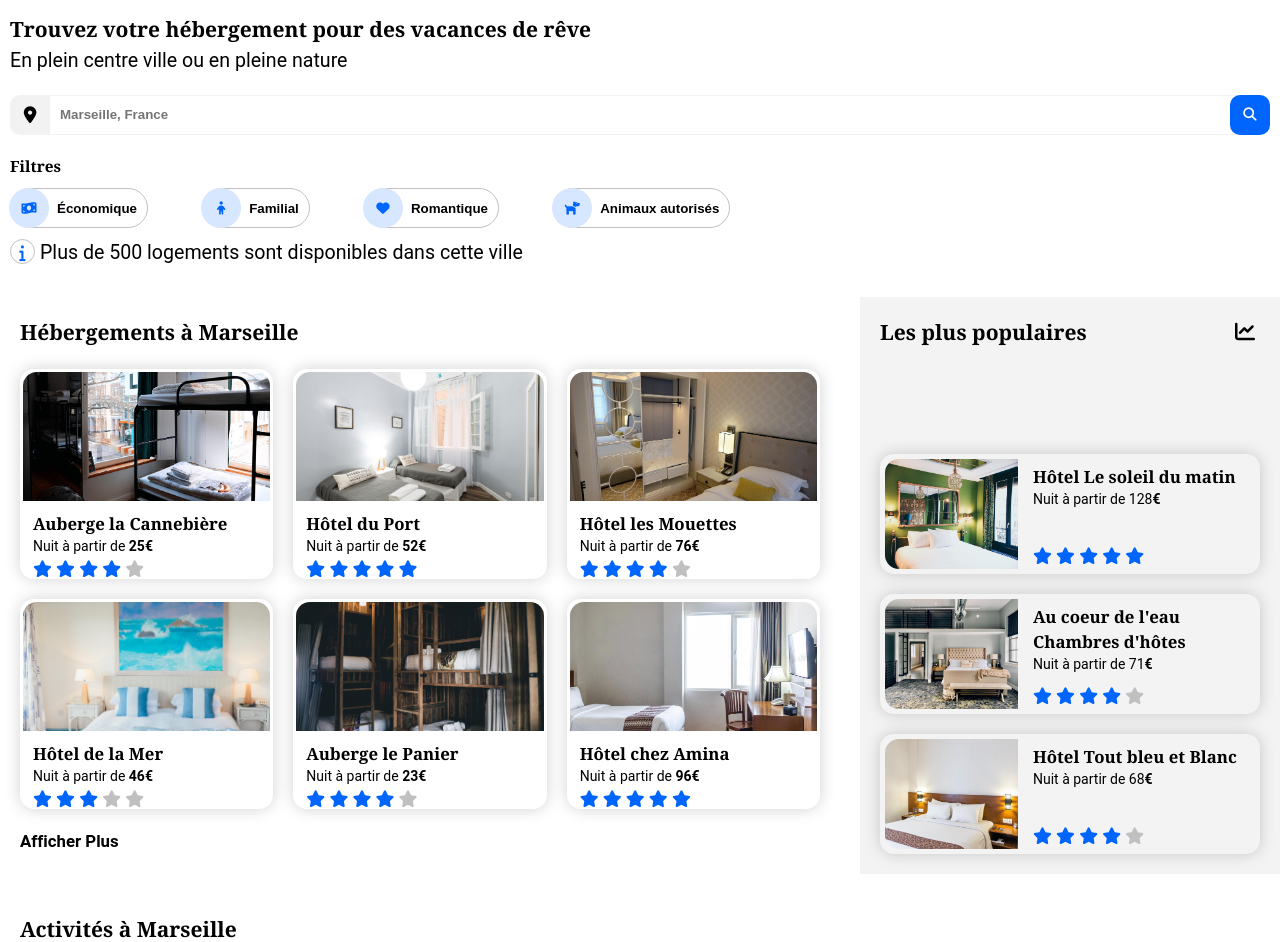
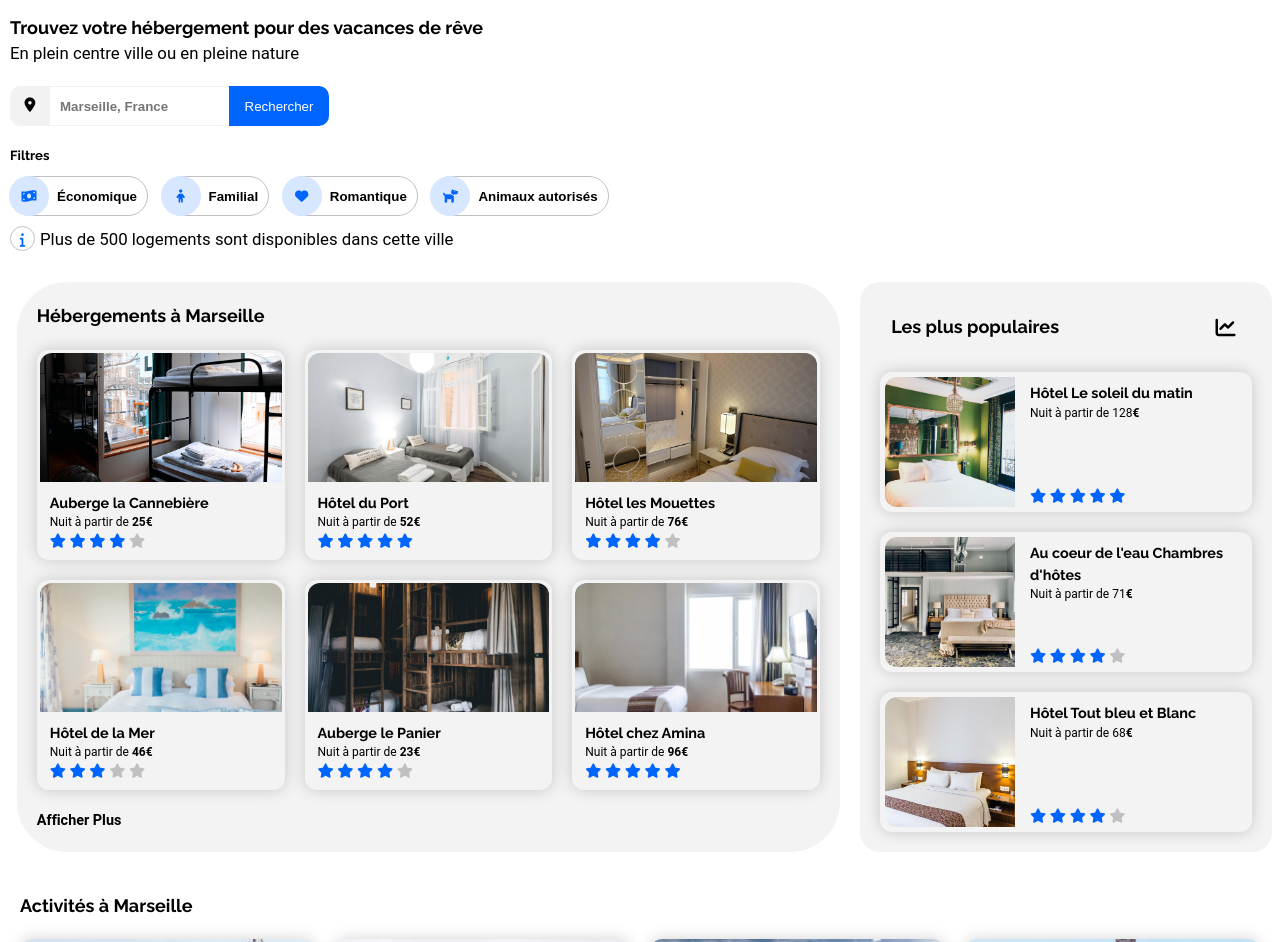
Before and after one commit to melodie33/MelodieSchmitt_2_19022021, a plain HTML site: page index.html in a window 1280 px wide. Shown: the part 66-1008 px from the top of the page. Drawn offline with Linux system fonts and the light colour scheme; files that its build step writes are made by us from their sources; files whose address does not match are found by name; a web font is replaced by a local one.

Commit message:
barre de recherche desktop

```diff
--- a/css/desktop.css
+++ b/css/desktop.css
@@ -1,17 +1,3 @@
-:root {
-    font-size: 14px;
-}
-
-@font-face {
-    font-family: "Raleway";
-    src: url("fonts/Raleway/Raleway-Regular.ttf");
-}
-
-@font-face {
-    font-family: "Raleway-Bold";
-    src: url("fonts/Raleway/Raleway-Bold.ttf");
-}
-
 body {
     grid-template-areas:
             "header header"
@@ -22,150 +8,43 @@ body {
     grid-template-columns: 2fr 1fr;
     grid-gap: 20px;
 }
-
-.search-bar {
-    display: flex;
-    margin: 20px 0;
+header nav ul {
+    grid-template-areas:
+        "navbar-logo navbar-accomodation navbar-activities navbar-register";
+    grid-template-columns: 4fr 1fr 1fr 1fr;
+    grid-template-rows: 50px;
 }
-
-label {
-    text-align: center;
-    border-radius: 10px 0 0 10px;
-    width: 40px;
-    line-height: 40px;
-    height: 40px;
-    background-color: #F2F2F2;
+header nav ul li:nth-child(2) a {
+    border-top: 2px solid #0065FC;
+    border-bottom: 0;
 }
-
-#site-search {
-    padding: 0 20px 0 10px;
-    border: none;
-    border-top: 1px solid #F2F2F2;
-    border-bottom: 1px solid #F2F2F2;
-    font-weight: bold;
-    color: black;
-    width: calc(100% - 70px);
+header nav ul li:nth-child(3) a {
+    border-bottom: none;
+}
+header nav ul li:nth-child(4) a {
+    padding-right: 20px;
 }
 
 .btn-search {
-    background-color: #0065FC;
-    color: white;
-    border: none;
-    width: 40px;
-    height: 40px;
-    margin-left: -10px;
-    border-radius: 10px;
+    border-radius: 0 10px 10px 0;
+    width: 100px;
 }
-
-.btnfiltre {
-    color: black;
-    font-weight: bold;
-    border: 1px solid silver;
+#populary {
     border-radius: 20px;
-    height: 40px;
-    margin: 0 50px 10px 0;
-    background-color: white;
 }
-
-.btnfiltre > span {
-    padding: 0 10px;
+#site-search {
+    width: 15%;
 }
-
-#search h3 {
-    margin-bottom: 10px;
+.btn-search span {
+    display: block;
 }
-
-#search p {
-    font-size: 1.4rem;
+i.fa-search{
+    display: none;
 }
-
-#search p > i {
-    border-radius: 50%;
-    height: 25px;
-    width: 25px;
-    line-height: 25px;
-    text-align: center;
-    border: 1px solid silver;
-    font-size: 1.2rem;
-    margin-right: 5px;
-    color: #0065FC;
+#accomodation {
+    background-color: #f3f3f3;
+    border-radius: 50px;
 }
-
-header nav ul {
-    display: grid;
-    grid-template-areas:
-        "navbar-logo navbar-accomodation navbar-activities navbar-register";
-    grid-template-columns: 6fr 1fr 1fr 1fr;
-    grid-template-rows: 50px;
-}
-
-header nav ul li:nth-child(1) a img {
-    height: 100%;
-    padding-left: 10px;
-}
-
-header nav ul li:nth-child(2) a, header nav ul li:nth-child(3) a {
-    display: block;
-    line-height: 50px;
-    text-align: center;
-    font-weight: 800;
-}
-
-
-header nav ul li:nth-child(4) a {
-    display: block;
-    line-height: 50px;
-    text-align: right;
-    padding-right: 10px;
-    color: #0065FC;
-    font-weight: bold;
-}
-
-i.fas.fa-money-bill-wave,
-i.fa.fa-child,
-i.fas.fa-heart,
-i.fas.fa-dog {
-    background-color: #d6e7ff;
-    color: #0065FC;
-    border-radius: 50%;
-    height: 40px;
-    width: 40px;
-    line-height: 40px;
-    margin: -2px;
-}
-
-i.fas.fa-chart-line {
-    font-size: 20px;
-    padding: 5px;
-}
-
-#header {
-    grid-area: header;
-}
-
-#search {
-    grid-area: search;
-    padding: 10px;
-}
-
-#populary {
-    grid-area: populary;
-    background-color: #f3f3f3;
-}
-
-#accomodation {
-    grid-area: accomodation;
-}
-
-#activities {
-    grid-area: activities;
-}
-
-#footer {
-    grid-area: footer;
-    background-color: #f3f3f3
-}
-
 
 #populary {
     display: grid;
@@ -174,71 +53,15 @@ i.fas.fa-chart-line {
         "soleil"
         "coeur"
         "hotelbleu";
-    grid-template-rows: auto 120px 120px 120px;
+    grid-template-rows: 50px 140px 140px 140px;
     grid-template-columns: 1fr;
     padding: 20px;
     grid-gap: 20px;
+    margin-right: 2%;
 }
-
-
 .populary-title {
-    grid-area: titre;
-    display: flex;
-    justify-content: space-between;
+    padding: 3%;
 }
-
-.populary-card1 {
-    grid-area: soleil;
-}
-
-.populary-card2 {
-    grid-area: coeur;
-}
-
-.populary-card3 {
-    grid-area: hotelbleu;
-}
-
-.populary-card1 section,
-.populary-card2 section,
-.populary-card3 section {
-    height: 100%;
-    box-shadow: 0 0 16px #0000002e;
-    border-radius: 1rem;
-    box-sizing: border-box;
-}
-
-.populary-card1 figure,
-.populary-card2 figure,
-.populary-card3 figure {
-    height: 100%;
-    display: flex;
-}
-
-.populary-card1 img,
-.populary-card2 img,
-.populary-card3 img {
-    object-fit: cover;
-    width: 35%;
-    border-radius: 1rem 0 0 1rem;
-    margin: 5px;
-}
-
-.populary-card1 figcaption,
-.populary-card2 figcaption,
-.populary-card3 figcaption {
-    width: 60%;
-    padding: 10px;
-    position: relative;
-}
-
-.populary-card1 figcaption > div,
-.populary-card2 figcaption > div,
-.populary-card3 figcaption > div {
-    position: absolute;
-    bottom: 5px;
-}
-
 #accomodation {
     grid-template-areas:
         "accomodation-title accomodation-title accomodation-title"
@@ -247,156 +70,16 @@ i.fas.fa-chart-line {
         "showmore showmore showmore";
     grid-template-columns: repeat(3, 1fr);
     grid-template-rows: auto repeat(2, 210px) auto;
+    margin-left: 2%;
 }
-
-.accomodation-title {
-    grid-area: accomodation-title;
-}
-
-.accomodation-card1 {
-    grid-area: accomodation-card1;
-}
-
-.accomodation-card2 {
-    grid-area: accomodation-card2;
-}
-
-.accomodation-card3 {
-    grid-area: accomodation-card3;
-}
-
-.accomodation-card4 {
-    grid-area: accomodation-card4;
-}
-
-.accomodation-card5 {
-    grid-area: accomodation-card5;
-}
-
-.accomodation-card6 {
-    grid-area: accomodation-card6;
-}
-
-.showmore {
-    grid-area: showmore;
-}
-
-
-.accomodation-card1 section,
-.accomodation-card2 section,
-.accomodation-card3 section,
-.accomodation-card4 section,
-.accomodation-card5 section,
-.accomodation-card6 section {
-    height: 100%;
-    box-shadow: 0 0 16px #0000002e;
-    border-radius: 1rem;
-}
-
-.accomodation-card1 figure,
-.accomodation-card2 figure,
-.accomodation-card3 figure,
-.accomodation-card4 figure,
-.accomodation-card5 figure,
-.accomodation-card6 figure {
-    height: 100%;
-    width: 100%;
-    padding: 3px;
-}
-
-.accomodation-card1 img,
-.accomodation-card2 img,
-.accomodation-card3 img,
-.accomodation-card4 img,
-.accomodation-card5 img,
-.accomodation-card6 img {
-    width: 100%;
-    object-fit: cover;
-    height: calc(100% - 75px);
-    border-radius: 1rem 1rem 0 0;
-}
-
-.accomodation-card1 figcaption,
-.accomodation-card2 figcaption,
-.accomodation-card3 figcaption,
-.accomodation-card4 figcaption,
-.accomodation-card5 figcaption,
-.accomodation-card6 figcaption {
-    height: 8px;
-    width: 100%;
-    color: black;
-    padding: 10px;
-}
-
-.showmore {
-    font-weight: bold;
-    width: 100%;
-}
-
 #activities {
     grid-template-areas:
         "activities-title activities-title activities-title activities-title"
         "port pomegue parc dame"
+        "port pomegue parc longchamp"
         "port iles parc longchamp";
     grid-template-columns: 1fr 1fr 1fr 1fr;
-    grid-template-rows: auto 200px 200px;
-}
-
-.activities-title {
-    grid-area: activities-title;
-}
-
-.activities-card1 {
-    grid-area: port;
-}
-
-.activities-card2 {
-    grid-area: pomegue;
-}
-
-.activities-card3 {
-    grid-area: iles;
-}
-
-.activities-card4 {
-    grid-area: parc;
-}
-
-.activities-card5 {
-    grid-area: dame;
-}
-
-.activities-card6 {
-    grid-area: longchamp;
-}
-
-.activitis-card7 {
-    grid-area: showmore;
-}
-
-#activities a figure {
-    height: 100%;
-    box-shadow: 0 0 16px #0000002e;
-    border-radius: 1rem;
-    box-sizing: border-box;
-}
-
-#activities a figure img {
-    object-fit: cover;
-    width: 100%;
-    height: calc(100% - 55px);
-    border-radius: 1rem 1rem 0 0;
-}
-
-#activities a figure figcaption {
-    height: 55px;
-    line-height: 55px;
-    padding: 0 10px;
-}
-
-#activities p {
-    font-weight: bold;
-    color: black;
+    grid-template-rows: auto 150px 50px 150px;
 }
 
 footer nav {
@@ -404,7 +87,5 @@ footer nav {
         "navbar-title1  navbar-title2 navbar-title3"
         "navbar-list1  navbar-list2 navbar-list3";
     grid-template-columns: 1fr 1fr 1fr;
-    grid-template-rows: 50px 50px;
-
-
+    grid-template-rows: auto 100px;
 }
```
